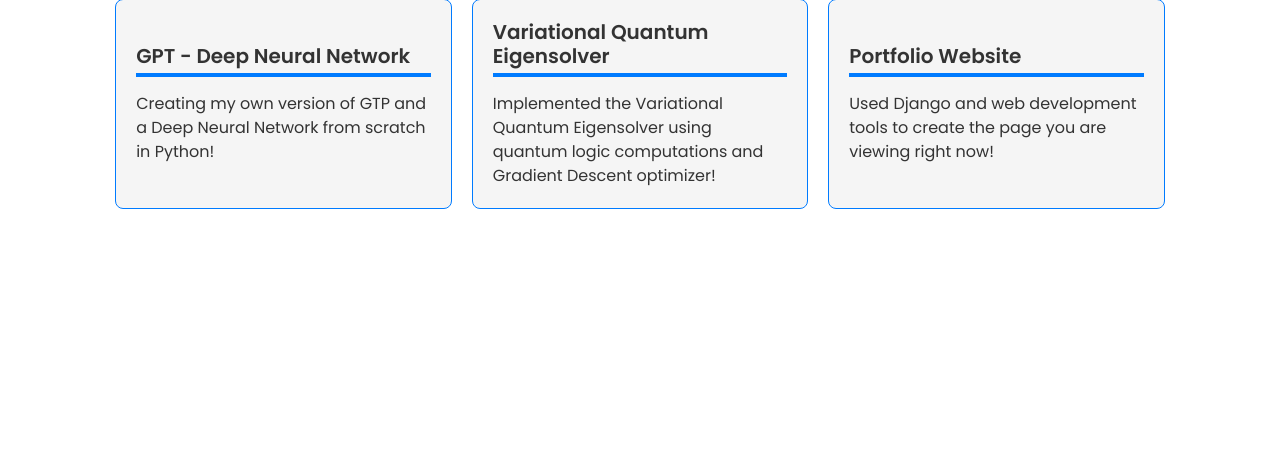
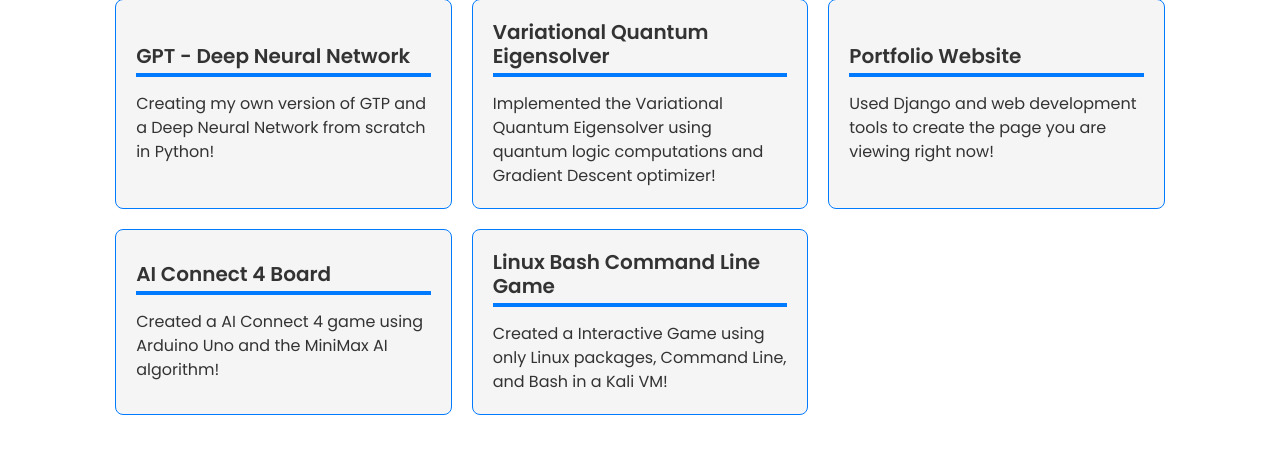
Before and after one commit to jaysonedu/Portfolio, a Django app: page /projects/ in a window 1280 px wide. Shown: the part 211-665 px from the top of the page. Run offline with Django 5.2, Linux system fonts and the light colour scheme; some libraries are stand-ins or nearby versions.

Commit message:
added two projects

```diff
--- a/projects/templates/projects/project_index.html
+++ b/projects/templates/projects/project_index.html
@@ -54,6 +54,36 @@
             </div>
         </div>
 
+        <div class="project-card"
+        card-description="
+            - Created an AI Connect 4 game using Arduino Uno that detects and responds to user piece drop.
+
+            - Connected MiniMax algorithm in C++ code to a physical connect four board with photoresistors, servo, and other electrical components.
+        "
+        card-technology="
+        Arduino, C++, Python, ESP32
+        ">
+            <div class="card-content">
+                <h5 class="card-title">AI Connect 4 Board</h5>
+                <p class="card-text">Created a AI Connect 4 game using Arduino Uno and the MiniMax AI algorithm!</p>
+            </div>
+        </div>
+
+        <div class="project-card"
+        card-description="
+            - Created a Linux Command Line game inspired by Photopia (Adam Cadre), an immersive digital literature piece.
+
+            - Worked with Linux local file and directory manipulation in a Kali Virtual Machine.
+        "
+        card-technology="
+        Linux, Bash, Kali VM, Command Line Interface
+        ">
+            <div class="card-content">
+                <h5 class="card-title">Linux Bash Command Line Game</h5>
+                <p class="card-text">Created a Interactive Game using only Linux packages, Command Line, and Bash in a Kali VM!</p>
+            </div>
+        </div>
+
     </div>
 </section>
 
```
